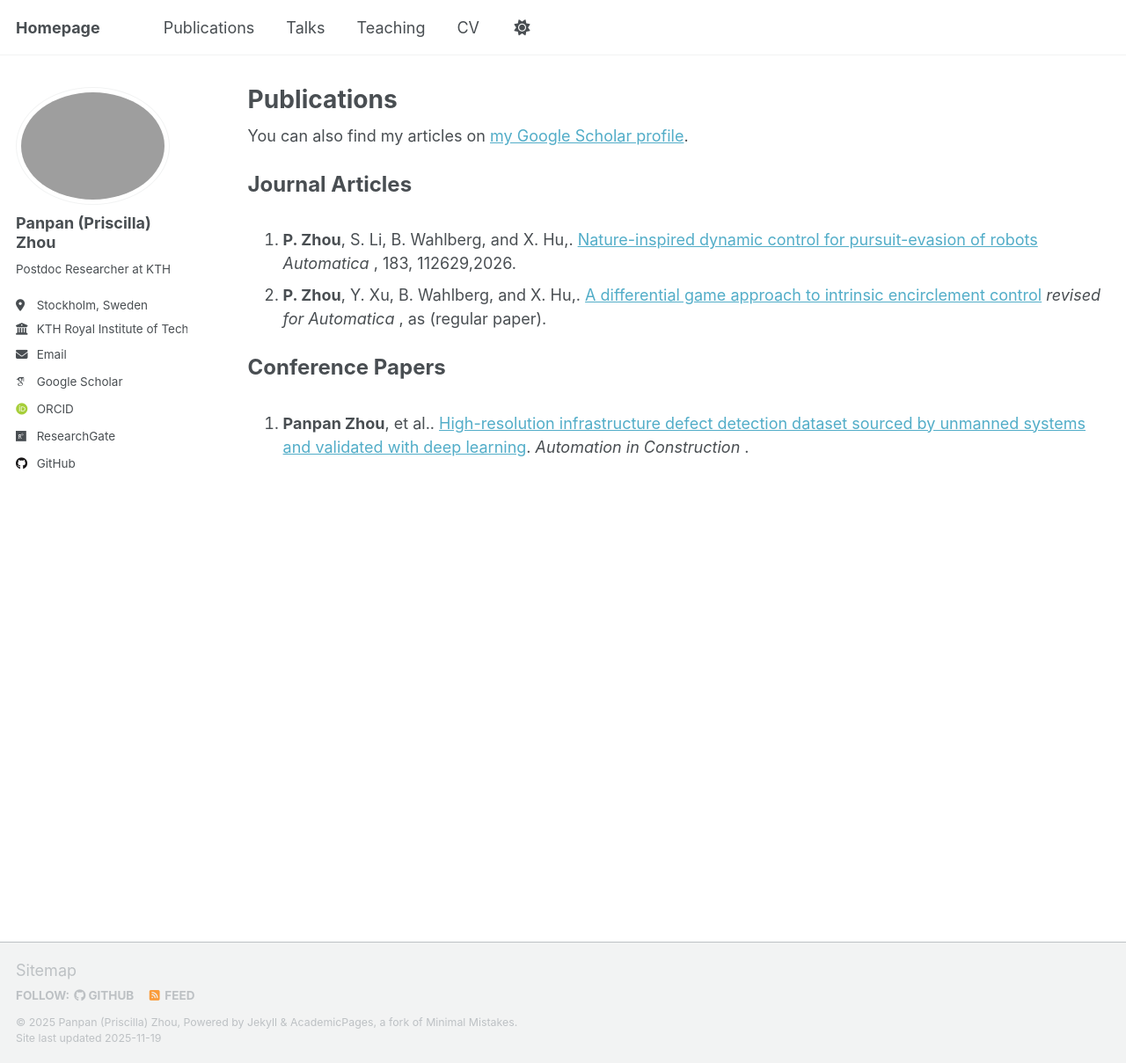
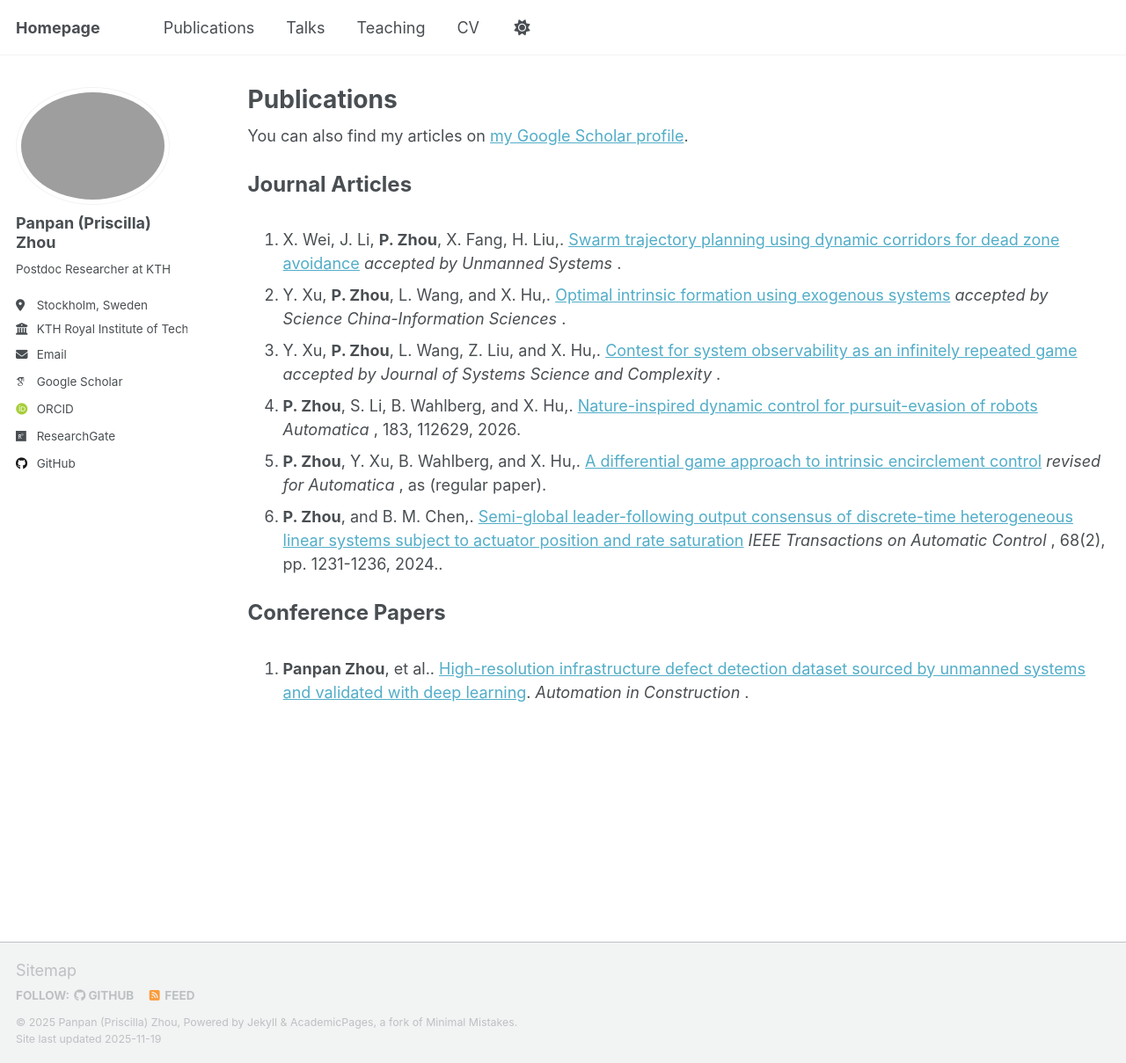
Before and after one commit to PanpanZhou11/Panpan-Zhou.github.io, a Jekyll site: the page built from _pages/publications.html, in a window 1280 px wide and 1209 px high. Shown: the whole window at 88% size. Built offline with Jekyll 4.4.1, drawn with Linux system fonts in a browser that asks for light colours; some web fonts are replaced; a script that is not in the unit is left out.

Commit message:
Update publications.yml

```diff
--- a/_data/publications.yml
+++ b/_data/publications.yml
@@ -3,7 +3,7 @@
   title: "A differential game approach to intrinsic encirclement control"
   url: "https://doi.org/10.1016/j.autcon.2024.105405"
   venue: "revised for Automatica"
-  year: 2025
+  year: 2026
   note: "as (regular paper)"
 
 - category: "journal"
@@ -12,8 +12,39 @@
   url: "https://doi.org/10.1016/j.autcon.2024.105405"
   venue: "Automatica"
   year: 2026
-  note: "183, 112629,2026"
+  note: "183, 112629, 2026"
 
+- category: "journal"
+  authors: "Y. Xu, **P. Zhou**, L. Wang, Z. Liu, and X. Hu,"
+  title: "Contest for system observability as an infinitely repeated game"
+  url: "https://doi.org/10.1016/j.autcon.2024.105405"
+  venue: "accepted by Journal of Systems Science and Complexity"
+  year: 2026
+  note: ""
+
+- category: "journal"
+  authors: "Y. Xu, **P. Zhou**, L. Wang, and X. Hu,"
+  title: "Optimal intrinsic formation using exogenous systems"
+  url: "https://doi.org/10.1016/j.autcon.2024.105405"
+  venue: "accepted by Science China-Information Sciences"
+  year: 2026
+  note: ""
+
+- category: "journal"
+  authors: "X. Wei, J. Li, **P. Zhou**, X. Fang, H. Liu,"
+  title: "Swarm trajectory planning using dynamic corridors for dead zone avoidance"
+  url: "https://doi.org/10.1016/j.autcon.2024.105405"
+  venue: "accepted by Unmanned Systems"
+  year: 2026
+  note: ""
+
+- category: "journal"
+  authors: "**P. Zhou**, and B. M. Chen,"
+  title: "Semi-global leader-following output consensus of discrete-time heterogeneous linear systems subject to actuator position and rate saturation"
+  url: "https://doi.org/10.1016/j.autcon.2024.105405"
+  venue: "IEEE Transactions on Automatic Control"
+  year: 2024
+  note: "68(2), pp. 1231-1236, 2024."
 
 
 
```
